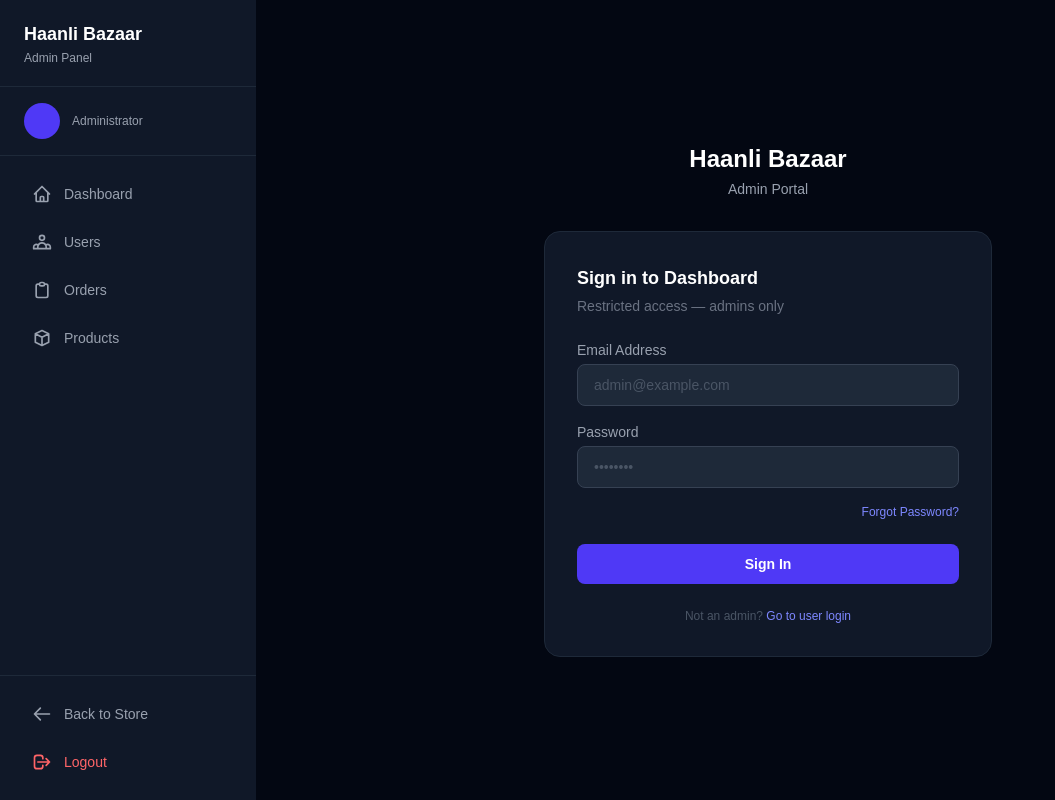
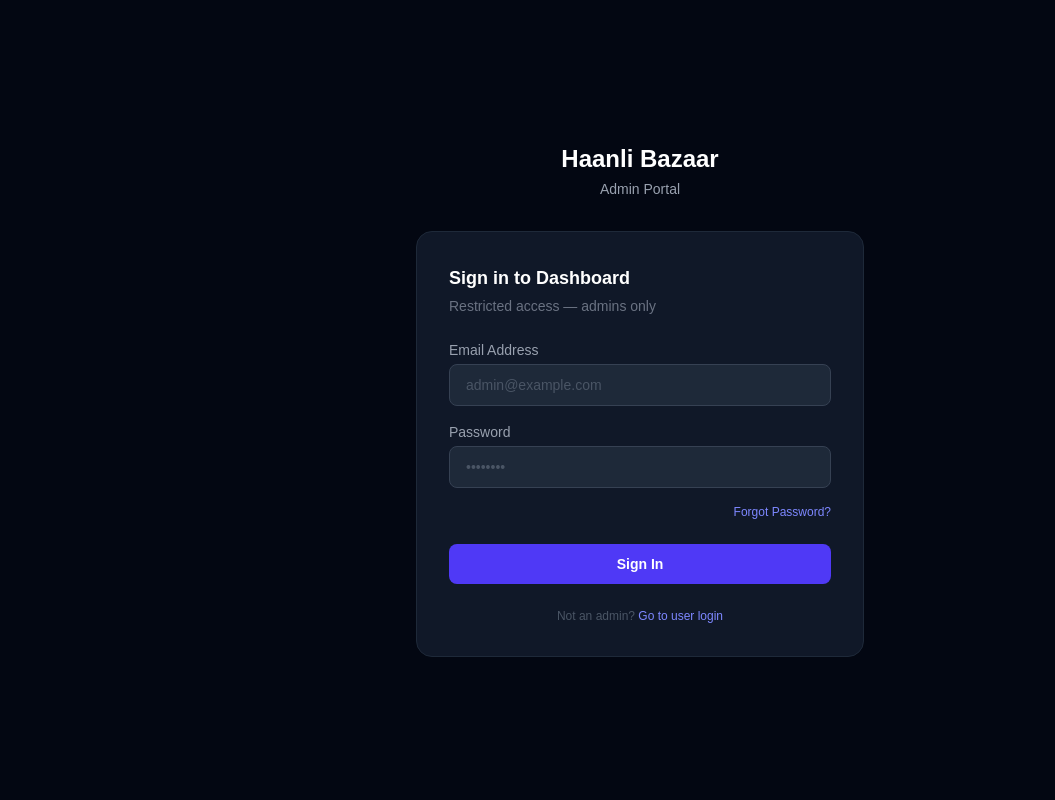
Before and after one commit to urwaabbas/ECOMM, a Next.js app: page /admin/login in a window 1280 px wide. Shown: the whole page, without its empty margins (0-1055 px from the left). Built offline with nearby package versions, Linux system fonts and the light colour scheme; no server answers.

Commit message:
admin side bar , and admin other issues

```diff
--- a/app/admin/layout.tsx
+++ b/app/admin/layout.tsx
@@ -1,17 +1,25 @@
-import AdminSidebar from "@/components/AdminSidebar";
+"use client";
+
 import Providers from "@/components/Providers";
 import ShoppingProvider from "@/components/ShoppingProvider";
+import AdminSidebar from "@/components/AdminSidebar";
+import { usePathname } from "next/navigation";
 
 export default function AdminLayout({
   children,
 }: {
   children: React.ReactNode;
 }) {
+  const pathname = usePathname();
+  const isLoginPage = pathname === "/admin/login";
+
   return (
     <Providers>
       <ShoppingProvider>
+        {isLoginPage ? (
+          <>{children}</>
+        ) : (
           <div className="flex min-h-screen bg-gray-100">
-
             <div className="hidden md:block">
               <AdminSidebar />
             </div>
@@ -19,6 +27,7 @@ export default function AdminLayout({
               {children}
             </main>
           </div>
+        )}
       </ShoppingProvider>
     </Providers>
   );
--- a/app/admin/login/page.tsx
+++ b/app/admin/login/page.tsx
@@ -38,9 +38,8 @@ export default function AdminLoginPage() {
       return;
     }
 
-    router.push("/admin");
+    window.location.href = "/admin";
   };
-
   return (
     <div className="min-h-screen bg-gray-950 flex items-center justify-center px-4">
       <div className="w-full max-w-md">
```
Lines whose indentation alone changed are shown as unchanged.
